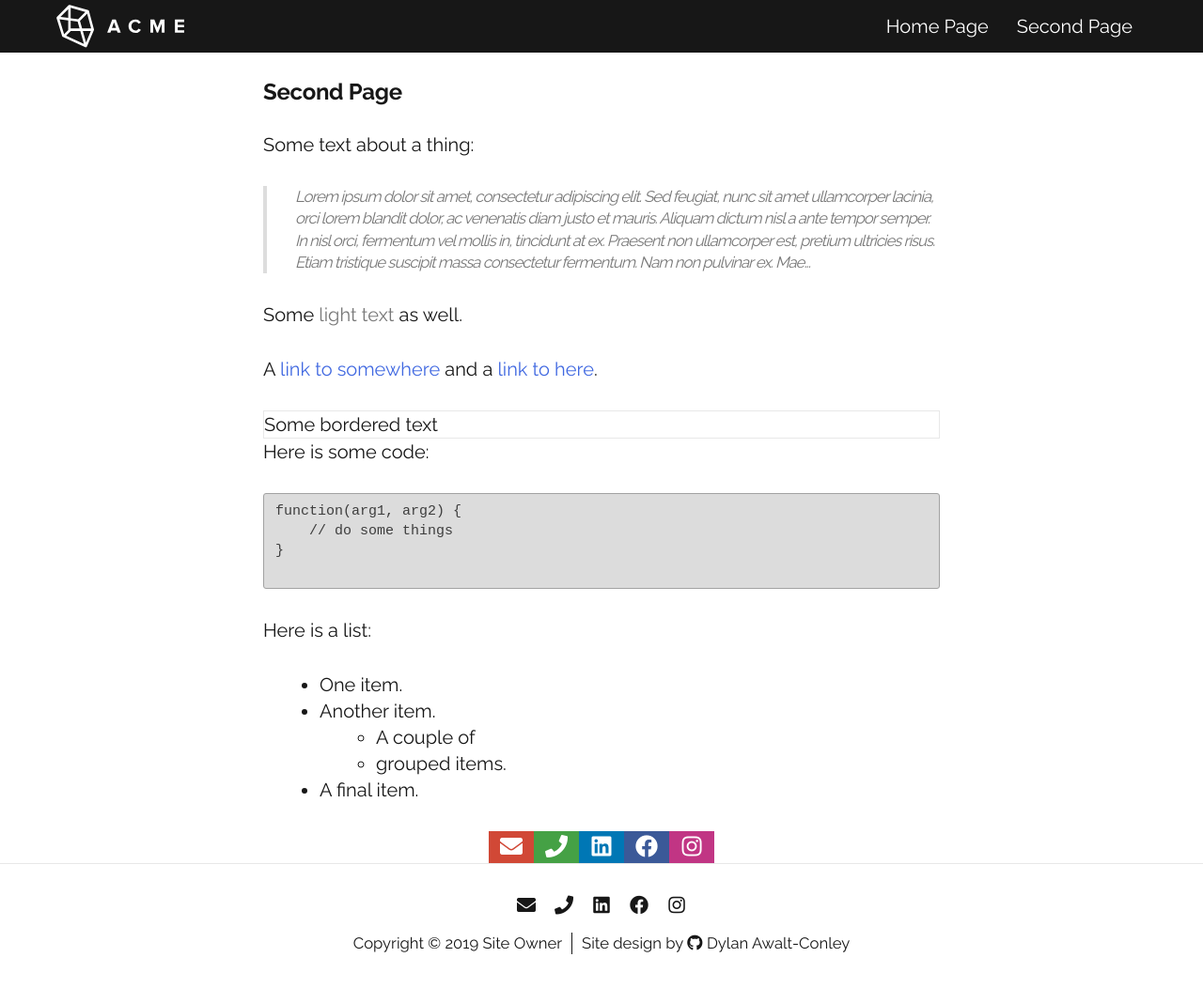
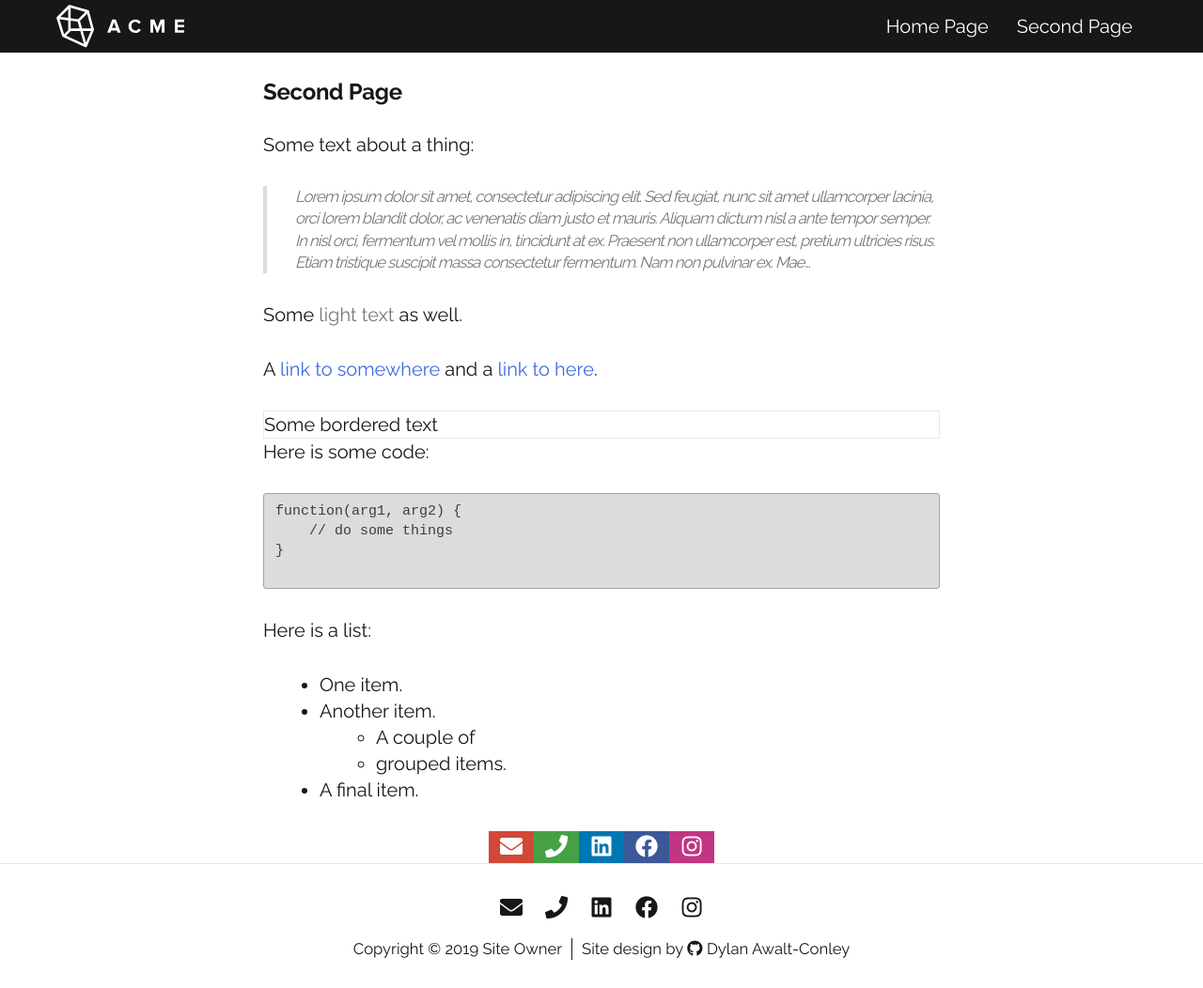
Before and after one commit to dawaltconley/starter2, a Jekyll site: the page built from second-page.html, in a window 1280 px wide. Shown: the whole page at 94% size. Built offline with Jekyll 4.4.1, drawn with Linux system fonts in a browser that asks for light colours; nearby versions of some CDN libraries; a script that is not in the unit is left out.

Commit message:
updated default footer to use fs-icon

```diff
--- a/_includes/footer.html
+++ b/_includes/footer.html
@@ -2,7 +2,7 @@
 
   <div class="content-wrapper padding-m text-center">
 
-    <div class="margin-s-b media-icon-basic media-icon-list">
+    <div class="margin-s-b media-icon-basic media-icon-list fs-icon">
       {% include all-media-icons.liquid icon_set=site.data.contact %}
     </div>
 
```
